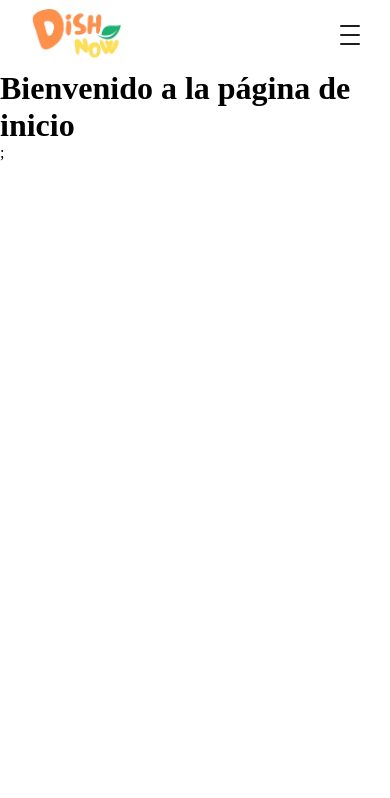
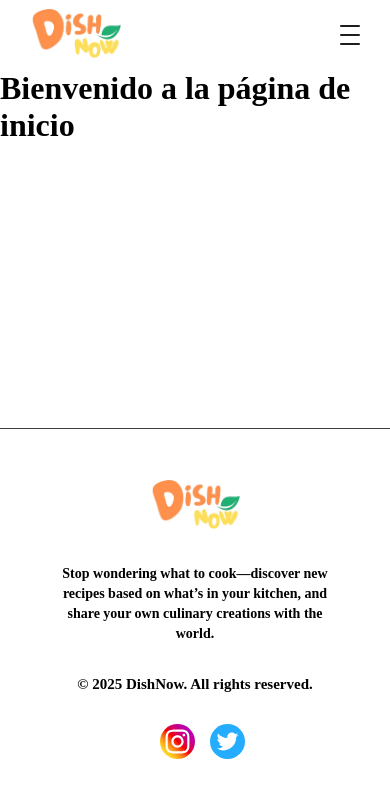
Before and after one commit to lukasimonishvili/dishnow-frontend, a React (Vite) app: page / in a window 390 px wide. Shown: the top 798 px of the page. Built offline with nearby package versions, Linux system fonts and the light colour scheme.

Commit message:
Footer with rresponsive

```diff
--- a/src/App.jsx
+++ b/src/App.jsx
@@ -1,11 +1,16 @@
+import Footer from "./components/Footer";
 import Header from "./components/Header";
 import AppRouter from "./routes/AppRouter";
 import Styled from "styled-components";
 
 const StyledSpacer = Styled.div`
   width: 100%;
-  min-height: calc(100vh - 70px);
+  min-height: calc(100vh - 366px);
   margin-top: 70px;
+
+  @media screen and (max-width: 760px) {
+    min-height: calc(100vh - 486px);
+  }
 `;
 
 const App = () => {
@@ -13,8 +18,9 @@ const App = () => {
     <>
       <Header />
       <StyledSpacer>
-        <AppRouter />;
+        <AppRouter />
       </StyledSpacer>
+      <Footer />
     </>
   );
 };
--- /dev/null
+++ b/src/components/Footer.jsx
@@ -0,0 +1,100 @@
+import Styled from "styled-components";
+import logoImage from "../assets/img/logo.png";
+import instagramIcon from "../assets/img/instagram.svg";
+import twitterIcon from "../assets/img/twitter.svg";
+import { Link } from "react-router-dom";
+
+const StyledFooter = Styled.footer`
+    width: 100%;
+    padding-top: 50px;
+    padding-bottom: 80px;
+    border-top: 1px solid #3C3C3C;
+`;
+
+const StyledContainer = Styled.div`
+    width: 1140px;
+    margin: 0 auto;
+    display: flex;
+    justify-content: space-between;
+    align-items: center;
+    font-family: 'Manrope';
+    font-style: normal;
+    font-weight: 600;
+    color: #000000;
+    line-height: 20px;
+
+    & > p {
+        font-size: 15px;
+    }
+
+    @media screen and (max-width: 1200px) {
+      width: 100%;
+      padding: 0 30px;
+    }
+
+    @media screen and (max-width: 760px) {
+      flex-direction: column;
+      align-items: center;
+      text-align: center;
+
+      & > p {
+        margin: 30px 0;
+      }
+    }
+`;
+
+const StyledLogoWrapper = Styled.div`
+    & > img {
+        height: 50px;
+        margin-bottom: 30px;
+    }
+
+    p {
+        max-width: 280px;
+        font-size: 14px;
+    }
+`;
+
+const StyledSocials = Styled.div`
+    display: flex;
+    align-items: center;
+
+    & > a  {
+        margin-left: 15px;
+    }
+`;
+
+const Footer = () => {
+  return (
+    <StyledFooter>
+      <StyledContainer>
+        <StyledLogoWrapper>
+          <img src={logoImage} alt="Logo" />
+          <p>
+            Stop wondering what to cook—discover new recipes based on what’s in
+            your kitchen, and share your own culinary creations with the world.
+          </p>
+        </StyledLogoWrapper>
+        <p>© {new Date().getFullYear()} DishNow. All rights reserved.</p>
+        <StyledSocials>
+          <Link
+            to="https://www.instagram.com/dishnow"
+            target="_blank"
+            rel="noopener noreferrer"
+          >
+            <img src={instagramIcon} alt="Instagram" />
+          </Link>
+          <Link
+            to="https://www.twitter.com/dishnow"
+            target="_blank"
+            rel="noopener noreferrer"
+          >
+            <img src={twitterIcon} alt="Twitter" />
+          </Link>
+        </StyledSocials>
+      </StyledContainer>
+    </StyledFooter>
+  );
+};
+
+export default Footer;
```
Also changed, not shown: src/assets/img/instagram.svg (added), src/assets/img/twitter.svg (added).
